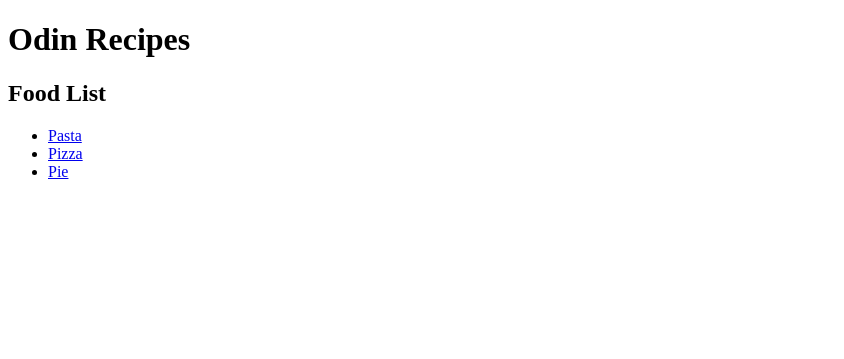
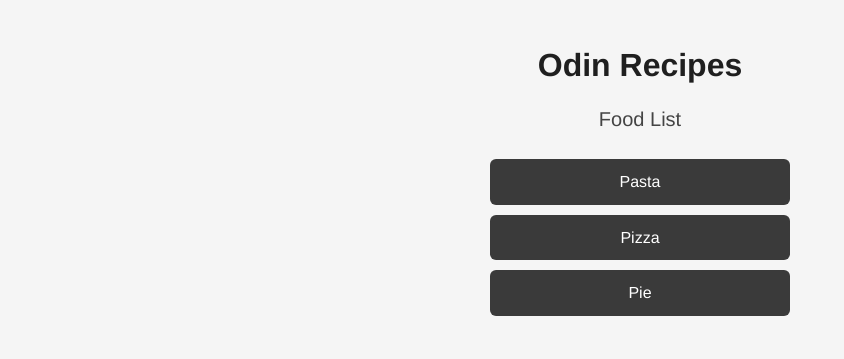
Before and after one commit to Kireshanth/odin-recipes, a plain HTML site: page index.html in a window 1280 px wide. Shown: the whole page, without its empty margins (0-844 px from the left). Drawn offline with Linux system fonts and the light colour scheme.

Commit message:
Added CSS styling to Homepage

```diff
--- a/index.html
+++ b/index.html
@@ -4,14 +4,15 @@
     <meta charset="UTF-8">
     <meta name="viewport" content="width=device-width, initial-scale=1.0">
     <title>Document</title>
+    <link rel="stylesheet" href="./styles.css">
 </head>
 <body>
-    <h1>Odin Recipes</h1>
-    <h2>Food List</h2>
+    <h1 class="title">Odin Recipes</h1>
+    <h2 class="sub-title">Food List</h2>
     <ul>
-        <li><a href="./recipes/pasta.html">Pasta</a></li>
-        <li><a href="./recipes/pizza.html">Pizza</a></li>
-        <li><a href="./recipes/pie.html">Pie</a></li>
+        <li><a class="list-item" href="./recipes/pasta.html">Pasta</a></li>
+        <li><a class="list-item" href="./recipes/pizza.html">Pizza</a></li>
+        <li><a class="list-item" href="./recipes/pie.html">Pie</a></li>
     </ul>
 </body>
 </html>
--- /dev/null
+++ b/styles.css
@@ -0,0 +1,59 @@
+/* Reset for consistency */
+* {
+    margin: 0;
+    padding: 0;
+    box-sizing: border-box;
+  }
+
+  body {
+    font-family: 'Helvetica Neue', Arial, sans-serif;
+    background-color: #f5f5f5;
+    color: #2c2c2c;
+    padding: 40px 20px;
+    max-width: 800px;
+    margin: 0 auto;
+    line-height: 1.6;
+  }
+
+  h1.title {
+    font-size: 2rem;
+    text-align: center;
+    color: #1f1f1f;
+    font-weight: 600;
+    margin-bottom: 12px;
+  }
+
+  h2.sub-title {
+    font-size: 1.25rem;
+    text-align: center;
+    color: #444;
+    font-weight: 500;
+    margin-bottom: 24px;
+  }
+
+  ul {
+    list-style: none;
+    padding: 0;
+    display: flex;
+    flex-direction: column;
+    gap: 10px;
+  }
+
+  li {
+    display: flex;
+    justify-content: center;
+  }
+
+  a.list-item {
+    text-decoration: none;
+    font-size: 1rem;
+    font-weight: 500;
+    color: #fff;
+    background-color: #3a3a3a;
+    padding: 10px 20px;
+    border-radius: 6px;
+    transition: background-color 0.2s ease, box-shadow 0.2s ease;
+    width: 100%;
+    max-width: 300px;
+    text-align: center;
+  }
```
